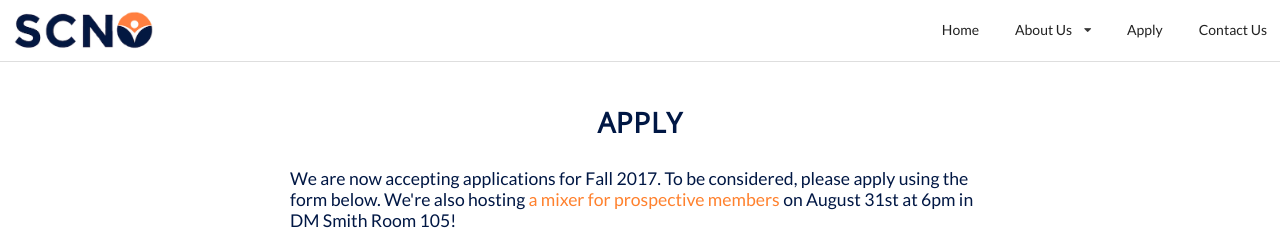
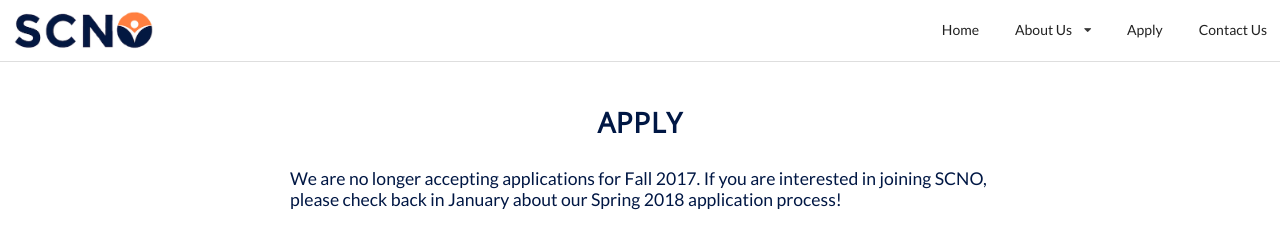
Before and after one commit to lsurasani/lsurasani.github.io, a PHP site: page /apply in a window 1280 px wide. Shown: the top 246 px of the page. Run offline with PHP 8.4, Linux system fonts and the light colour scheme; some libraries are stand-ins or nearby versions.

Commit message:
took out application

```diff
--- a/apply.php
+++ b/apply.php
@@ -17,8 +17,7 @@
                 <div class="ui horizontal divider">
                     <h1>Apply</h1>
                 </div>
-                <p>We are now accepting applications for Fall 2017. To be considered, please apply using the form below. We're also hosting <a href="https://www.facebook.com/events/1983116585301117" target="_blank">a mixer for prospective members</a> on August 31st at 6pm in DM Smith Room 105! </p>
-                <iframe src="https://docs.google.com/forms/d/e/1FAIpQLSdXu-meHb5oj8VM4ECI62L3UY8TGrn-Fv1zjQP-qWl7G5TiMg/viewform?embedded=true" width="100%" height="800" frameborder="0" marginheight="0" marginwidth="0">Loading...</iframe>
+                <p>We are no longer accepting applications for Fall 2017. If you are interested in joining SCNO, please check back in January about our Spring 2018 application process!</p>
             </div>
 
             <?php include "footer.html"; ?>
```
